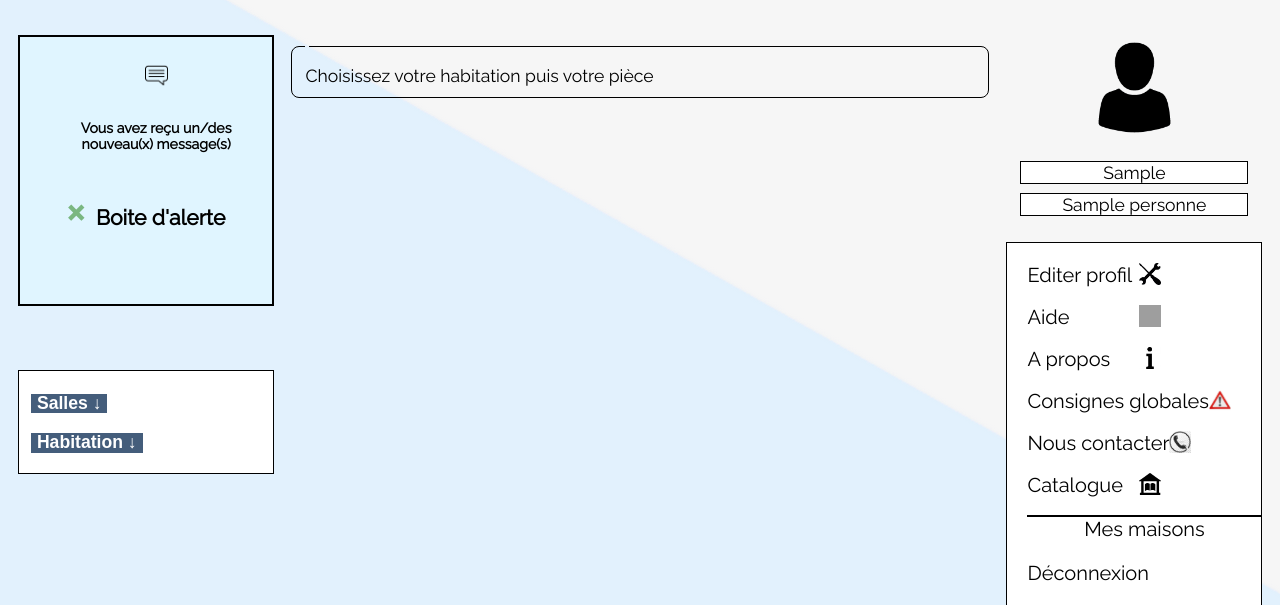
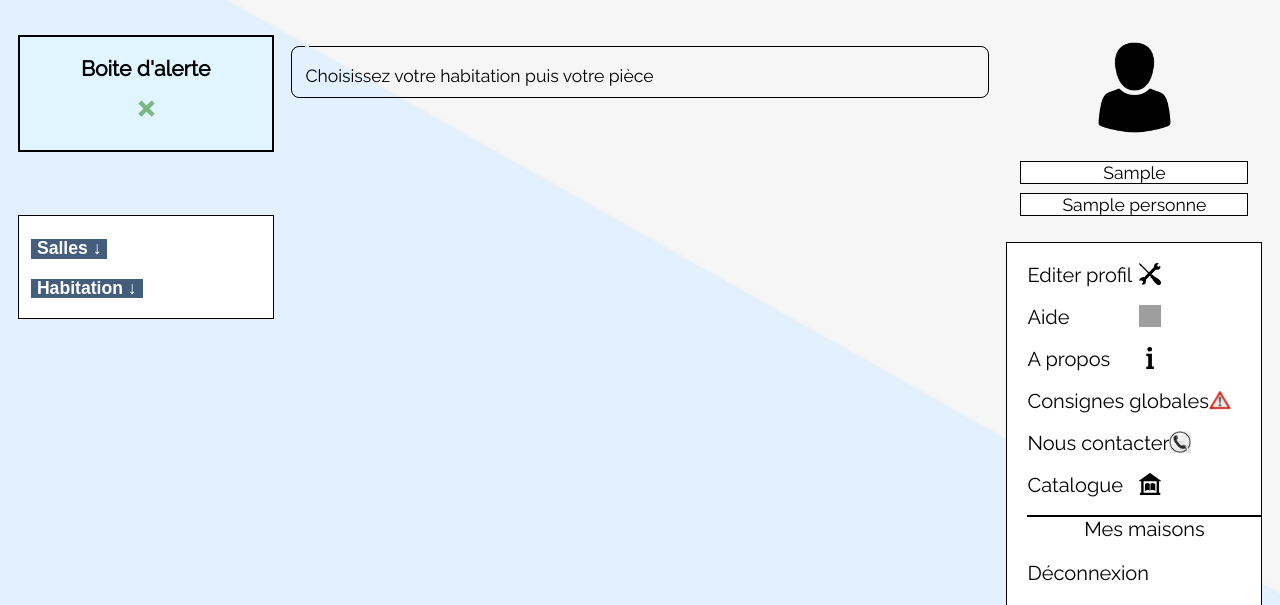
Before and after one commit to adelmarre/APP, a PHP site: page /Hexagon/maisonsallecapteur.php in a window 1280 px wide. Shown: the part 129-734 px from the top of the page. Run offline with PHP 8.4, Linux system fonts and the light colour scheme; the visitor is signed in with stand-in values (Sample User, id 1); tables that the repository leaves empty or names only in its code hold one stand-in row (values such as "Sample post"); grey boxes are pictures that could not be loaded.

Commit message:
Update maisonsallecapteur.php

```diff
--- a/maisonsallecapteur.php
+++ b/maisonsallecapteur.php
@@ -225,17 +225,17 @@ if (isset($_POST['modifier'])) {
 <div id="colonnegauche">
 
   <div class="Alerte">
-        <?php
-        $reqmessage = $bdd -> query('SELECT * FROM message WHERE vu=0 AND id_destinataire="'.$_SESSION['id'].'"');
+         <?php
+        $reqmessage = $bdd -> query('SELECT * FROM message WHERE vu=0 AND nomexpediteur="admin"');
         $pasvuexist = $reqmessage ->rowCount();
         $id = intval($_SESSION['id']);
-        if ($pasvuexist !=0) { ?>
-          <a id="menu" href="chat.php?idd=1&ide=<?=$userinfo['id']?>&id=<?=$userinfo['id']?>"><img src="image/logomessage.png" class="avatar_notif"> <h6>Vous avez reçu un/des nouveau(x) message(s)</h6></a><?php ;}
+        if ($pasvuexist !=0) {
+          echo '<a id="menu" href="pagecontact.php?langue=fr"><img src="image/logomessage.png" class="avatar_notif"> <h6>Vous avez reçu un/des nouveau(x) message(s)</h6></a>';}
           ?>
 
-    <span class="bouton_fermer" onclick="this.parentElement.style.display='none';">&times;
-    </span>
-    <strong>Boite d'alerte</strong> </br></br>
+
+    <strong>Boite d'alerte</strong> <br>
+ <span class="bouton_fermer" onclick="this.parentElement.style.display='none';">&times;</span>
     <?php  if (!empty($_GET['id_habitation'])) {
       $anomalie1 = $bdd->prepare("SELECT * from capteurpiece JOIN piece ON capteurpiece.id_piece=piece.id_piece JOIN habitation ON piece.id_habitation=habitation.id_habitation WHERE habitation.id_habitation = ? AND id_type = ? ");
 
@@ -248,7 +248,7 @@ if (isset($_POST['modifier'])) {
 
               echo "/!\ Température trop haute dans votre ";
               echo $r['nom'];
-               echo "</br>";
+               echo "";
 
             }
 
@@ -362,7 +362,7 @@ if (isset($_POST['modifier'])) {
 
   function habitation($id) {
 
-   $bdd = new PDO('mysql:host=127.0.0.1;dbname=hexagon','root','');
+   $bdd = new PDO('mysql:host=localhost;dbname=hexagon','root','');
 
 
     $reqsecondairehab = $bdd->prepare("SELECT * FROM secondairehab WHERE id_secondaire = ?");
```
